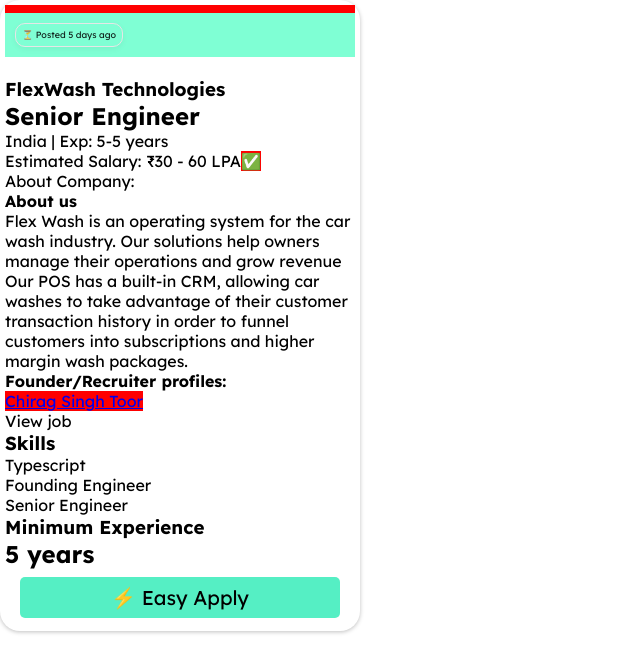
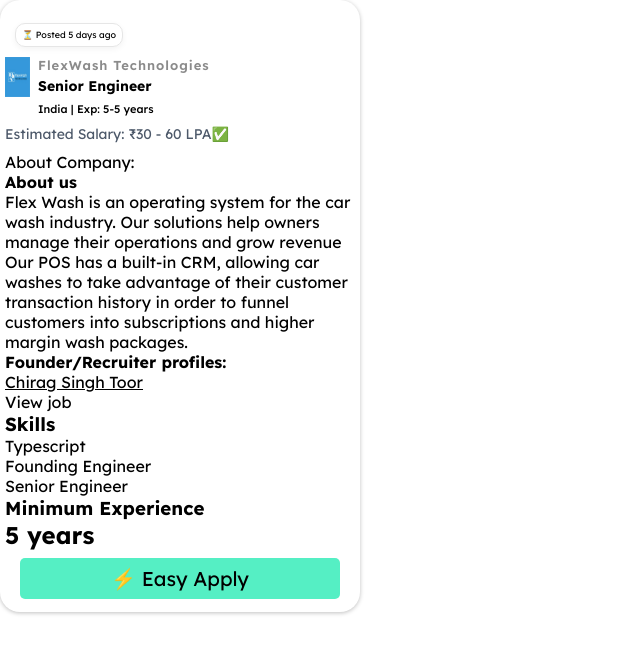
Before and after one commit to riyaz3036/weekday_assignment, a React (Create React App) app: page / in a window 1280 px wide. Shown: the top 672 px of the page, without its empty margins (0-640 px from the left). Built offline with nearby package versions, Linux system fonts and the light colour scheme.

Commit message:
styled title section of the middle section

```diff
--- a/src/App.css
+++ b/src/App.css
@@ -2,6 +2,7 @@
 
 :root {
   --font-name: "Lexend", sans-serif;
+  --font-color: color: rgba(0, 0, 0, 0.87);
 }
 
 * {
@@ -9,4 +10,5 @@
   padding: 0;
   box-sizing: border-box;
   font-family: var(--font-name);
+  color: var(--font-color);
 }
--- a/src/Components/JobCard/JobCard.js
+++ b/src/Components/JobCard/JobCard.js
@@ -1,11 +1,12 @@
 import React from 'react';
 import './job-card.css';
+import company_logo from '../../assets/company_logo.jpg'
 
 
 const JobCard = () => {
 return (
     <div className="card__main">
-        <span></span>
+        <span className="empty_space"></span>
 
         <div className="card__top">
             <div className="card__top__cont">
@@ -16,8 +17,8 @@
         <div className="card__middle">
 
             <div className="card__title">
-                <img />
-                <div>
+                <img src={company_logo} />
+                <div className="card__title__right">
                     <div className="info__container">
                         <h3>FlexWash Technologies</h3>
                         <h2>Senior Engineer</h2>
--- a/src/Components/JobCard/job-card.css
+++ b/src/Components/JobCard/job-card.css
@@ -9,8 +9,8 @@
 
 }
 
-.card__main span{
-    background-color: red;
+.empty_space{
+    /* background-color: red; */
     height: 8px;
     width: 100%;
 }
@@ -18,7 +18,7 @@
 
 /* Card top styling starts here */
 .card__top{
-    background-color: aquamarine;
+    /* background-color: aquamarine; */
     display: flex;
     padding: 10px;
 }
@@ -32,10 +32,55 @@
 
 .card__top__cont p{
     margin: 0;
-    color: rgba(0, 0, 0, 0.87);
     line-height: 1.5;
     font-size: 9px;
 }
+
+
+
+/* Card middle section styling */
+.card__title{
+    display: flex;
+    gap: 0.5rem;
+}
+
+.card__title img{
+    height: 2.5rem;
+    width: 25px;
+}
+
+.info__container h3{
+    margin:0;
+    font-size: 13px;
+    font-weight: 600;
+    letter-spacing: 1px;
+    margin-bottom: 3px;
+    color: #8b8b8b;
+}
+
+.info__container h2{
+    margin:0;
+    font-size: 14px;
+    line-height: 1.5;
+}
+
+.card_sub_text{
+    margin: 0;
+    font-size: 11px;
+    font-weight: 500;
+    margin-top: 5px;
+}
+
+.est__salary{
+    line-height: 1.43;
+    font-size: 14px;
+    margin: 8px 0;
+    font-weight: 400;
+    color: rgb(77, 89, 106);
+}
+
+
+
 
 /* Card Bottom Styling */
 .card__bottom{
```
Also changed, not shown: src/assets/company_logo.jpg (added).
